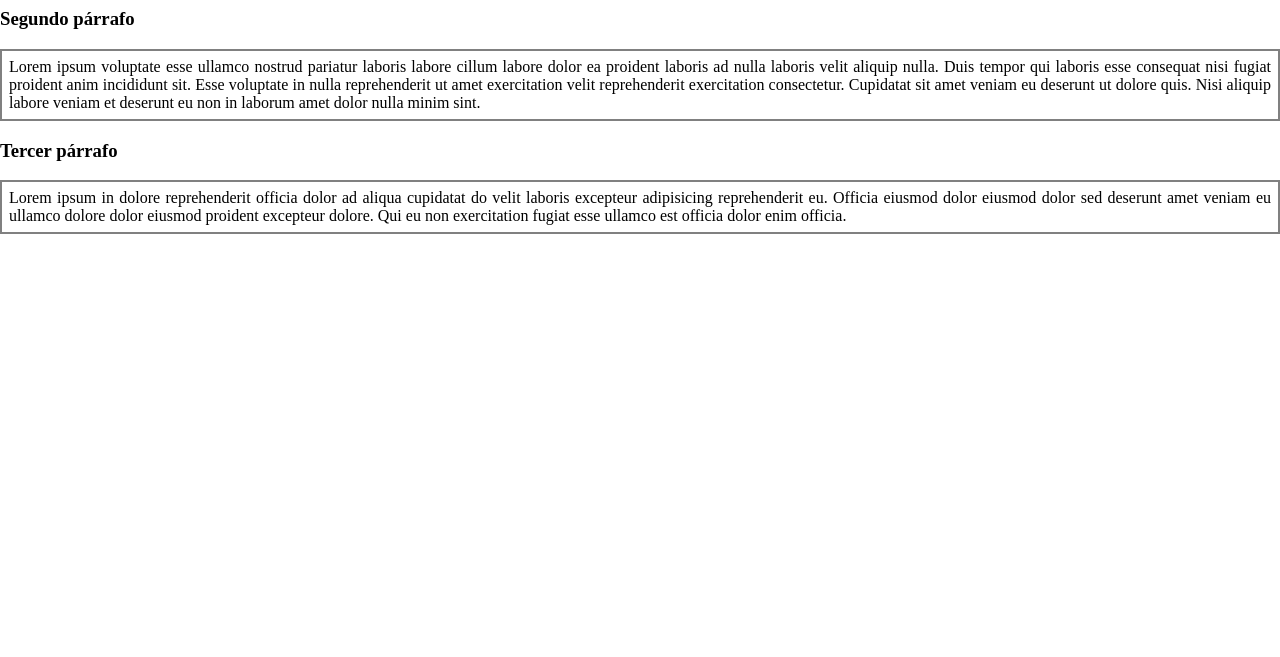
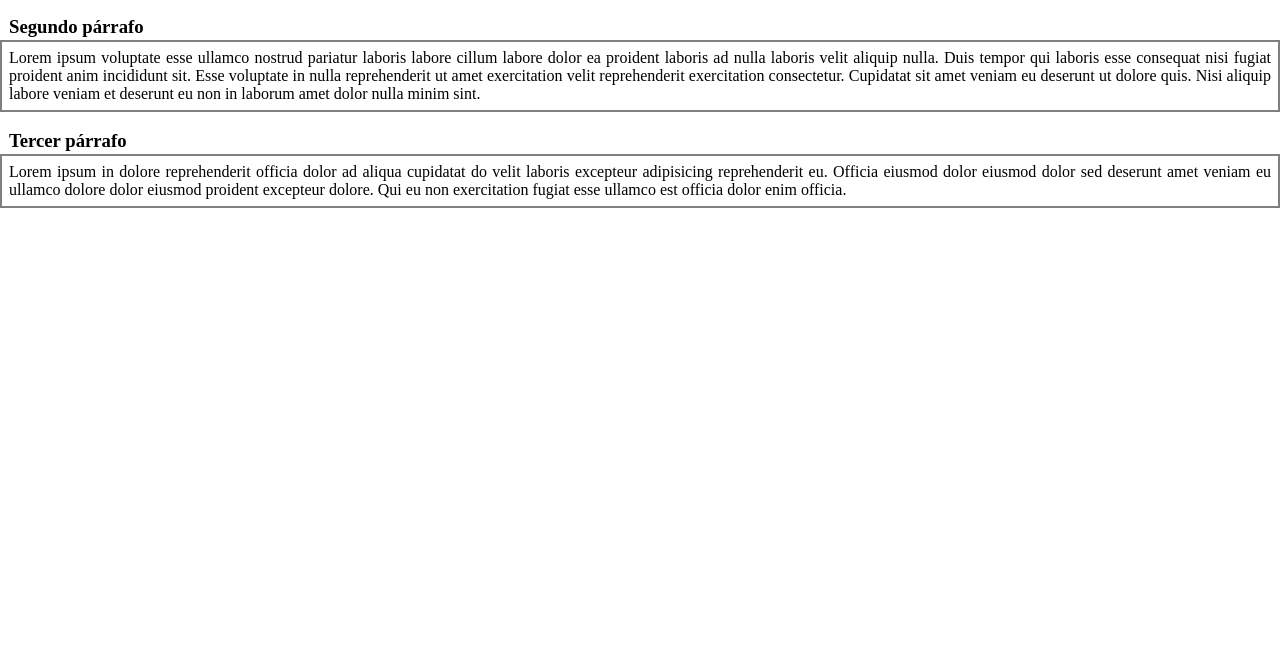
Before and after one commit to DiazAlvarran/WebCata, a plain HTML site: page index.html in a window 1280 px wide. Shown: the part 143-800 px from the top of the page. Drawn offline with Linux system fonts and the light colour scheme.

Commit message:
Añadiendo estilos (reducir margin de subtítulos y párrafos)

```diff
--- a/index.css
+++ b/index.css
@@ -5,14 +5,16 @@ body, html{
 }
 
 h1{
-	margin: auto;
 	text-align: center;
 }
 h3{
 	font-weight: bolder;
+	padding-left: 9px;
+	margin-bottom: 2px;
 }
 p{
 	text-align: justify;
 	padding: 7px;
 	border: 2px solid gray;
+	margin-top: 0px;
 }
```
